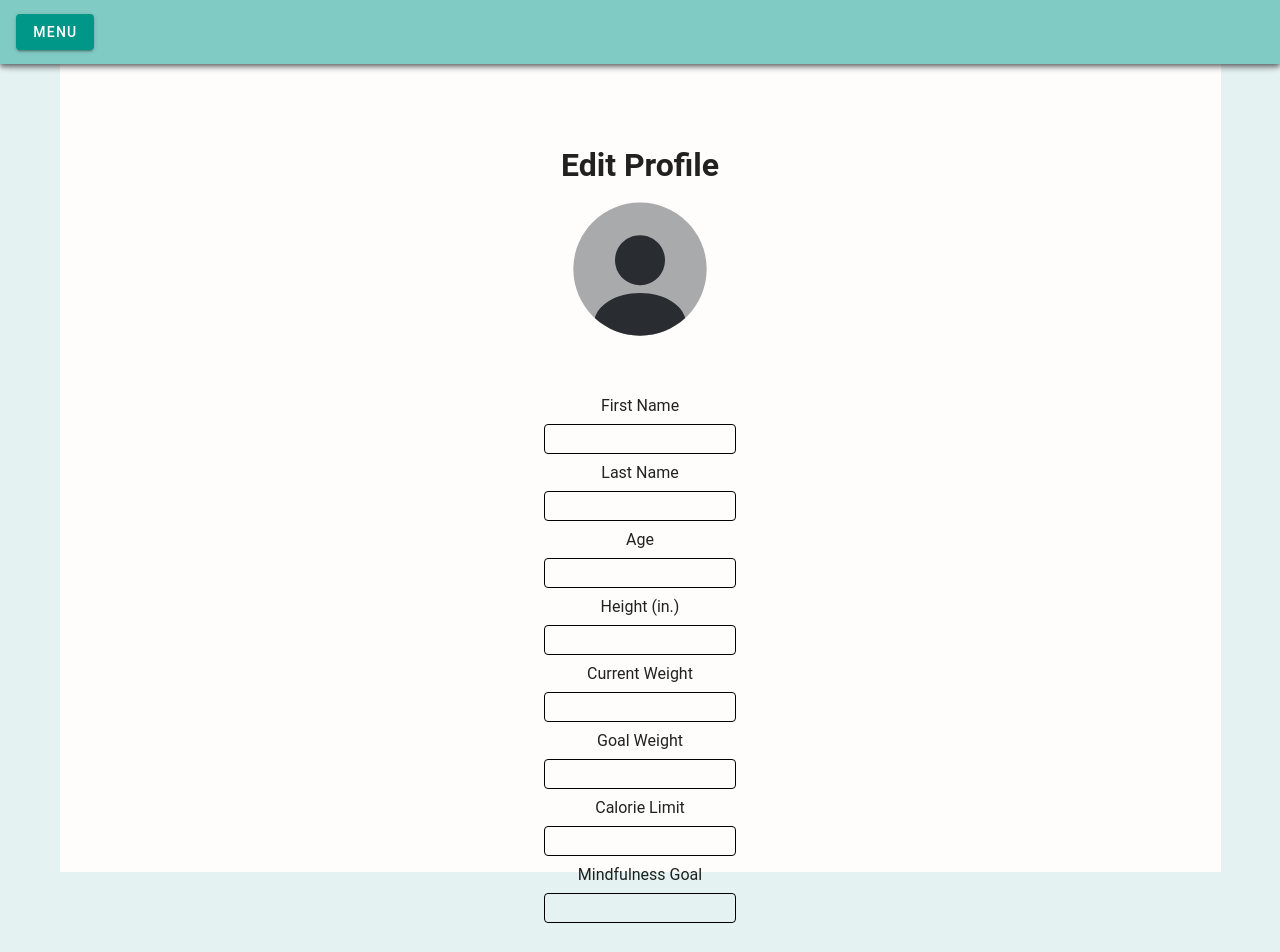
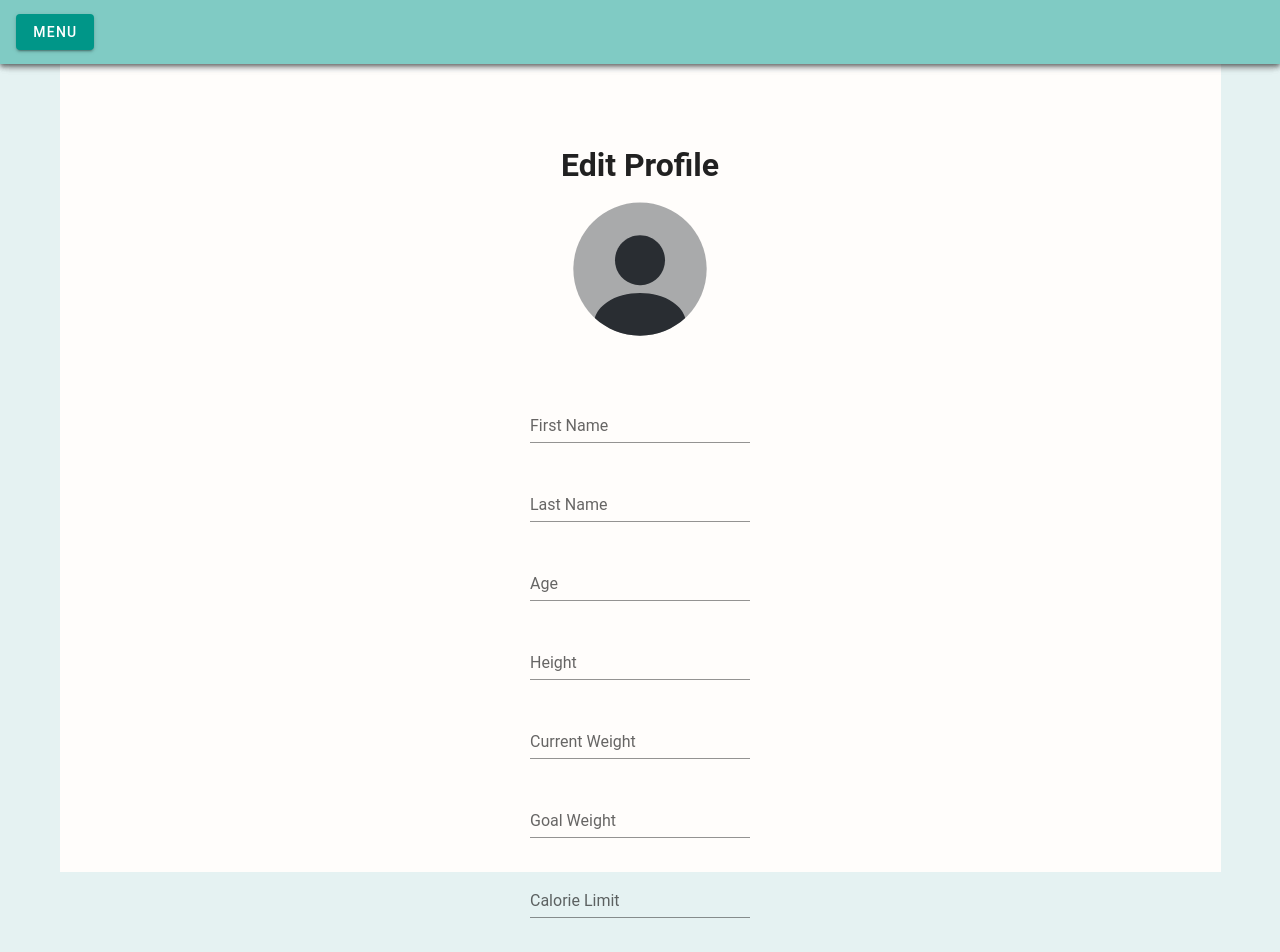
Before and after one commit to raulharo/Tech-Elevator-Final-Capstone, a Vue app in the folder final-capstone/capstone/vue/: page /edit-profile in a window 1280 px wide. Shown: the top 952 px of the page. Built offline with nearby package versions, Linux system fonts and the light colour scheme; no server answers.

Commit message:
styling updates

```diff
--- a/final-capstone/capstone/vue/src/views/CreateProfile.vue
+++ b/final-capstone/capstone/vue/src/views/CreateProfile.vue
@@ -5,43 +5,43 @@
       <form action="">
 
           <div class="form-input">
-          <label for="firstName">First Name</label>
-          <input type="text" name="firstName" id="firstName" v-model="user.firstName">
+          <!-- <label for="firstName">First Name</label> -->
+          <v-text-field label="First Name" type="text" name="firstName" id="firstName" v-model="user.firstName"/>
           </div>
 
           <div class="form-input">
-          <label for="lastName">Last Name</label>
-          <input type="text" name="lastName" id="lastName" v-model="user.lastName">
+          <!-- <label for="lastName">Last Name</label> -->
+          <v-text-field label="Last Name" name="lastName" id="lastName" v-model="user.lastName"/>
           </div>
 
           <div class="form-input">
-          <label for="age">Age</label>
-          <input type="number" name="age" id="age" v-model="user.age">
+          <!-- <label for="age">Age</label> -->
+          <v-text-field label="Age" type="number" name="age" id="age" v-model="user.age"/>
           </div>
 
           <div class="form-input">
-          <label for="height">Height (in.)</label>
-          <input type="number" name="height" id="height" v-model="user.height">
+          <!-- <label for="height">Height (in.)</label> -->
+          <v-text-field label="Height (in.)" type="number" name="height" id="height" v-model="user.height"/>
           </div>
 
           <div class="form-input">
-          <label for="currentWeight">Current Weight</label>
-          <input type="number" name="currentWeight" id="currentWeight" v-model="user.currentWeight">
+          <!-- <label for="currentWeight">Current Weight</label> -->
+          <v-text-field label="Current Weight" type="number" name="currentWeight" id="currentWeight" v-model="user.currentWeight"/>
           </div>
 
           <div class="form-input">
-          <label for="goalWeight">Goal Weight</label>
-          <input type="number" name="goalWeight" id="goalWeight" v-model="user.goalWeight">
+          <!-- <label for="goalWeight">Goal Weight</label> -->
+          <v-text-field label="Goal Weight" type="number" name="goalWeight" id="goalWeight" v-model="user.goalWeight"/>
           </div>
 
           <div class="form-input">
-          <label for="calorieLimit">Calorie Limit</label>
-          <input type="number" name="calorieLimit" id="calorieLimit" v-model="user.calorieLimit">
+          <!-- <label for="calorieLimit">Calorie Limit</label> -->
+          <v-text-field label="Calorie Limit" type="number" name="calorieLimit" id="calorieLimit" v-model="user.calorieLimit"/>
           </div>
 
           <div class="form-input">
-          <label for="mindfulGoal">Goal for mindfulness (minutes)</label>
-          <input type="number" name="mindfulGoal" id="mindfulGoal" v-model="user.mindfulGoal" min="0">
+          <!-- <label for="mindfulGoal">Goal for mindfulness (minutes)</label> -->
+          <v-text-field label="Goal for mindfulness" type="number" name="mindfulGoal" id="mindfulGoal" v-model="user.mindfulGoal" min="0"/>
           </div>
 
           <br>
--- a/final-capstone/capstone/vue/src/views/EditProfile.vue
+++ b/final-capstone/capstone/vue/src/views/EditProfile.vue
@@ -11,43 +11,43 @@
       <form action="">
 
           <div class="form-input">
-          <label for="firstName">First Name</label>
-          <input type="text" name="firstName" id="firstName" v-model="user.firstName">
+          <!-- <label for="firstName">First Name</label> -->
+          <v-text-field label="First Name" type="text" name="firstName" id="firstName" v-model="user.firstName"/>
           </div>
 
           <div class="form-input">
-          <label for="lastName">Last Name</label>
-          <input type="text" name="lastName" id="lastName" v-model="user.lastName">
+          <!-- <label for="lastName">Last Name</label> -->
+          <v-text-field label="Last Name" type="text" name="lastName" id="lastName" v-model="user.lastName"/>
           </div>
 
           <div class="form-input">
-          <label for="age">Age</label>
-          <input type="number" name="age" id="age" v-model="user.age">
+          <!-- <label for="age">Age</label> -->
+          <v-text-field label="Age" type="number" name="age" id="age" v-model="user.age"/>
           </div>
 
           <div class="form-input">
-          <label for="height">Height (in.)</label>
-          <input type="number" name="height" id="height" v-model="user.height">
+          <!-- <label for="height">Height (in.)</label> -->
+          <v-text-field label="Height" input type="number" name="height" id="height" v-model="user.height"/>
           </div>
 
           <div class="form-input">
-          <label for="currentWeight">Current Weight</label>
-          <input type="number" name="currentWeight" id="currentWeight" v-model="user.currentWeight">
+          <!-- <label for="currentWeight">Current Weight</label> -->
+          <v-text-field label="Current Weight" type="number" name="currentWeight" id="currentWeight" v-model="user.currentWeight"/>
           </div>
 
           <div class="form-input">
-          <label for="goalWeight">Goal Weight</label>
-          <input type="number" name="goalWeight" id="goalWeight" v-model="user.goalWeight">
+          <!-- <label for="goalWeight">Goal Weight</label> -->
+          <v-text-field label="Goal Weight" type="number" name="goalWeight" id="goalWeight" v-model="user.goalWeight"/>
           </div>
 
           <div class="form-input">
-          <label for="calorieLimit">Calorie Limit</label>
-          <input type="number" name="calorieLimit" id="calorieLimit" v-model="user.calorieLimit">
+          <!-- <label for="calorieLimit">Calorie Limit</label> -->
+          <v-text-field label="Calorie Limit" type="number" name="calorieLimit" id="calorieLimit" v-model="user.calorieLimit"/>
           </div>
 
           <div class="form-input">
-          <label for="mindfulGoal">Mindfulness Goal</label>
-          <input type="number" name="mindfulGoal" id="mindfulGoal" v-model="user.mindfulGoal" min="0">
+          <!-- <label for="mindfulGoal">Mindfulness Goal</label> -->
+          <v-text-field label="Mindfulness Goal" type="number" name="mindfulGoal" id="mindfulGoal" v-model="user.mindfulGoal" min="0"/>
           </div>
 
           <br>
--- a/final-capstone/capstone/vue/src/views/Login.vue
+++ b/final-capstone/capstone/vue/src/views/Login.vue
@@ -10,14 +10,34 @@
         Thank you for registering, please sign in.
       </div>
       <div class="form-input-group">
-        <label for="username">Username</label>
-        <input type="text" id="username" v-model="user.username" required autofocus />
+        <!-- <label for="username">Username</label> -->
+        <v-text-field type="text" label="Username" id="username" v-model="user.username" required autofocus />
       </div>
       <div class="form-input-group">
-        <label for="password">Password</label>
-        <input type="password" id="password" v-model="user.password" required />
+        <!-- <label for="password">Password</label> -->
+        <v-text-field type="password" label="Password" id="password" v-model="user.password" required />
+
+
+
       </div>
-      <div class="signin" ><button type="submit">Sign in</button></div>
+      <!-- <v-text-field
+                  v-model="user.username"
+                  label="Username"
+                  required
+                  autofocus
+                  filled
+                >Test</v-text-field>
+      <v-text-field
+                  v-model="user.password"
+                  label="Password"
+                  type="password"
+                  required
+                  filled
+                >Test</v-text-field> -->
+      <div class="signin" ><v-btn type="submit"  class="button" color="cyan lighten-3" elevation="7">Sign in</v-btn></div>
+
+
+
       <p class="needanaccount" >
       <router-link :to="{ name: 'register' }">Need an account? Sign up.</router-link> </p>
     </form>
--- a/final-capstone/capstone/vue/src/views/Mindfulness.vue
+++ b/final-capstone/capstone/vue/src/views/Mindfulness.vue
@@ -36,14 +36,14 @@
           </v-container>
         </v-form>
         <div class="container">
-          <v-flex justify="center">
+          <div class="submit-activity">
             <v-btn
               v-on:click="addActivity"
               class="button"
-              color="light-blue"
+              color="cyan lighten-3"
               elevation="7"
               >Submit Activity</v-btn>
-          </v-flex>
+          </div>
         </div>
       </h2>
     </div>
@@ -172,4 +172,9 @@ body {
   width: 100vw;
   background-size: 100%;
 }
+
+.submit-activity {
+  display: flex;
+  justify-content: center;
+}
 </style>
--- a/final-capstone/capstone/vue/src/views/Register.vue
+++ b/final-capstone/capstone/vue/src/views/Register.vue
@@ -6,16 +6,16 @@
         {{ registrationErrorMsg }}
       </div>
       <div class="form-input-group">
-        <label for="username">Username</label>
-        <input type="text" id="username" v-model="user.username" required autofocus />
+        <!-- <label for="username">Username</label> -->
+        <v-text-field label="Username" type="text" id="username" v-model="user.username" required autofocus />
       </div>
       <div class="form-input-group">
-        <label for="password">Password</label>
-        <input type="password" id="password" v-model="user.password" required />
+        <!-- <label for="password">Password</label> -->
+        <v-text-field label="Password" type="password" id="password" v-model="user.password" required />
       </div>
       <div class="form-input-group">
-        <label for="confirmPassword">Confirm Password</label>
-        <input type="password" id="confirmPassword" v-model="user.confirmPassword" required />
+        <!-- <label for="confirmPassword">Confirm Password</label> -->
+        <v-text-field label="Confirm password" input type="password" id="confirmPassword" v-model="user.confirmPassword" required />
       </div>
       <div class="bottom-div">
       <div class="submit-button"><button type="submit">Sign Up</button></div>
```
